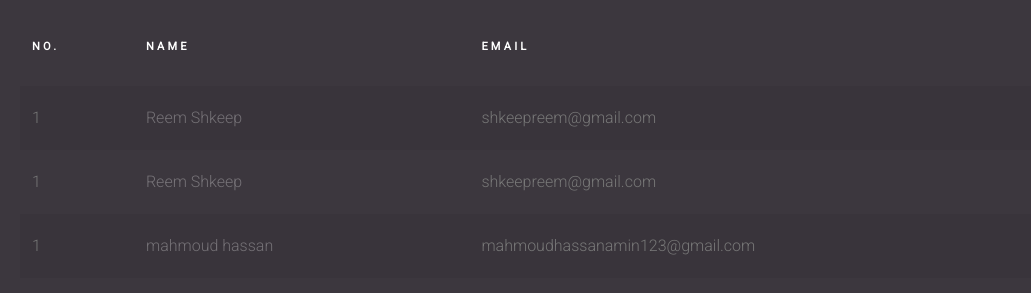
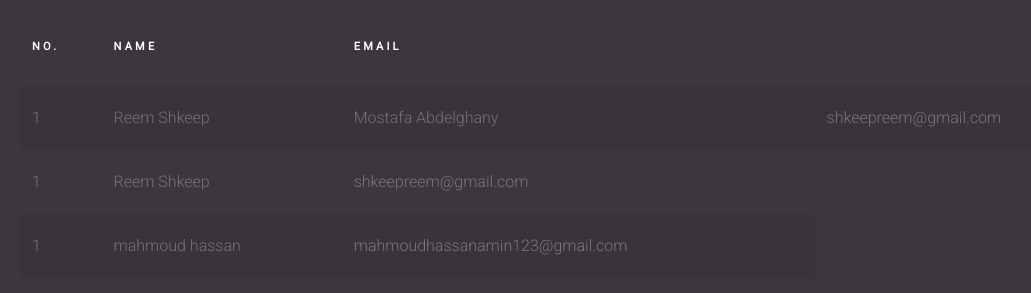
Before and after one commit to menanagy/Devops, a plain HTML site: page index.html in a window 1280 px wide. Shown: the part 317-610 px from the top of the page, without its empty margins (65-1096 px from the left). Drawn offline with Linux system fonts and the light colour scheme.

Commit message:
add my name

```diff
--- a/index.html
+++ b/index.html
@@ -47,6 +47,7 @@
               <tr scope="row">
                 <td>1</td>
                 <td><a href="#">Reem Shkeep</a></td>
+                <td><a href="#">Mostafa Abdelghany</a></td>
                 <td>shkeepreem@gmail.com</td>
               </tr>
 
```
